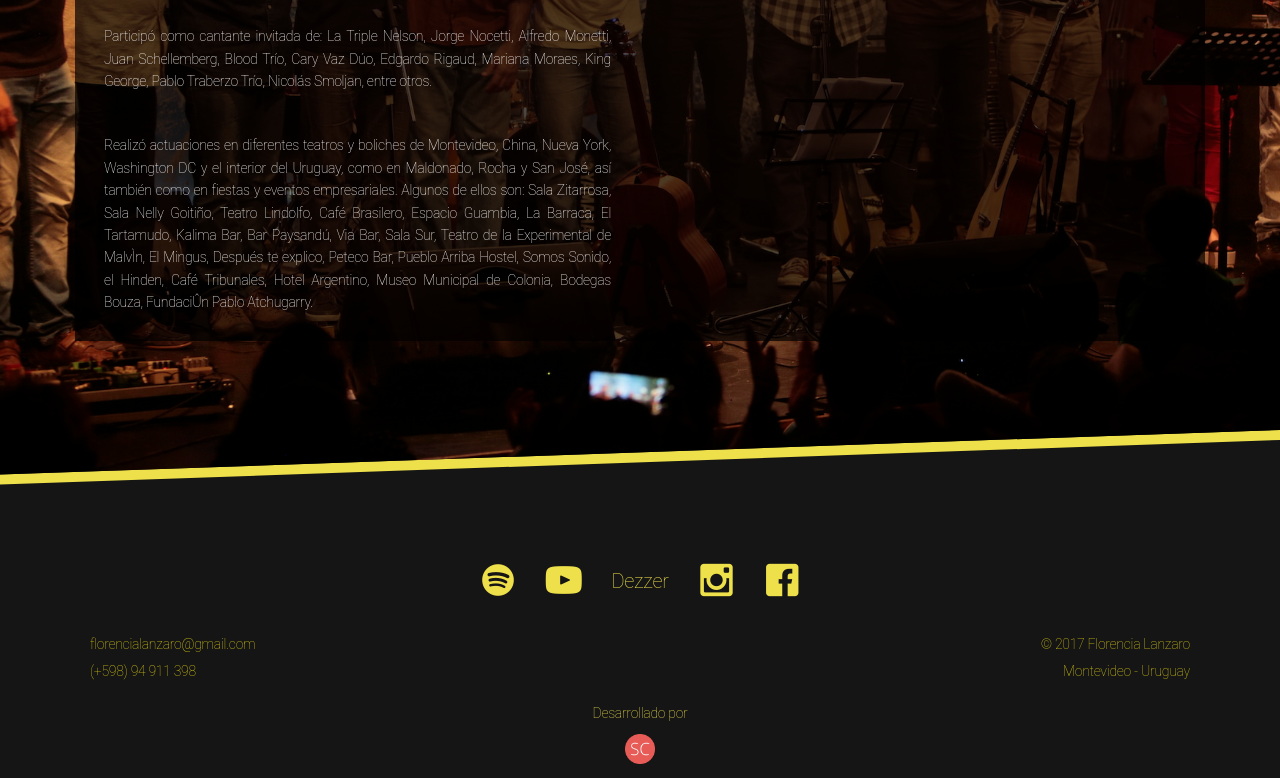
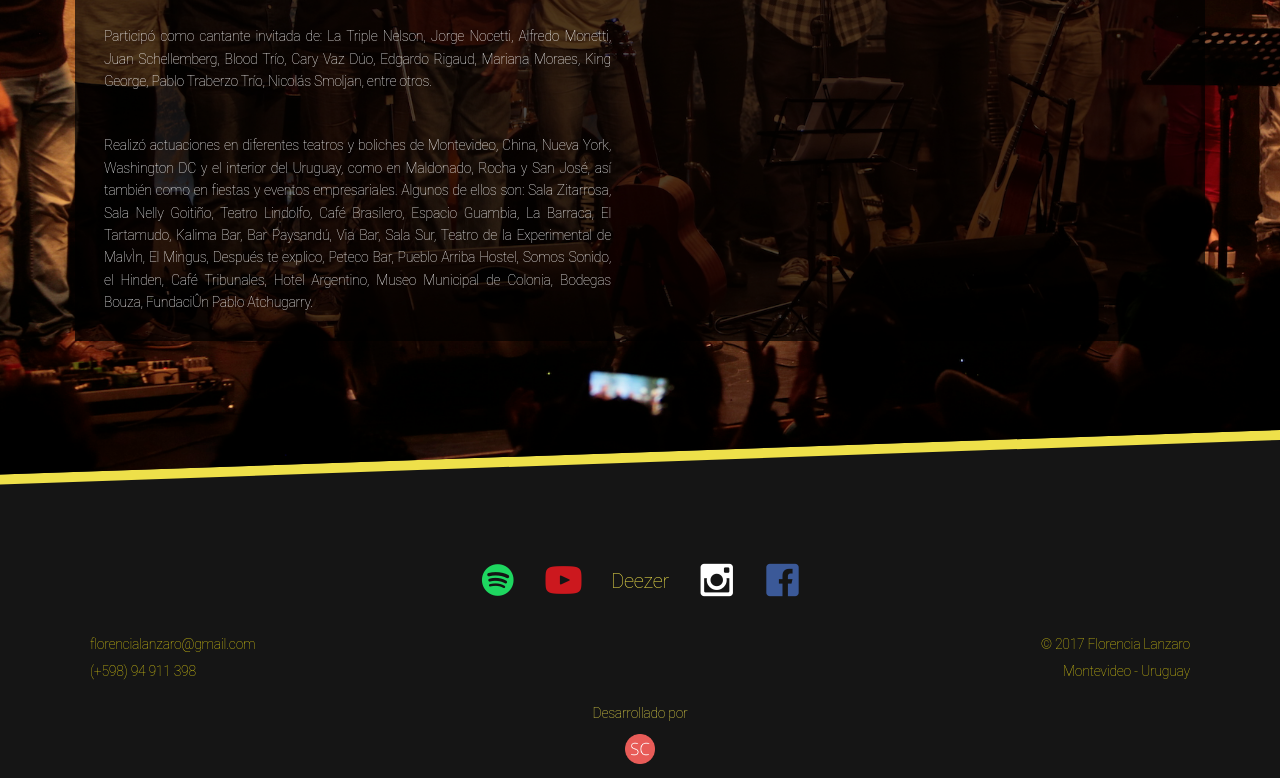
Before and after one commit to seba2610/flo-lanzaro, a plain HTML site: page index.html in a window 1280 px wide. Shown: the part 3051-3829 px from the top of the page. Drawn offline with Linux system fonts and the light colour scheme.

Commit message:
Social icons colors updated

```diff
--- a/index.html
+++ b/index.html
@@ -157,11 +157,11 @@ Actualmente se encuentra realizando shows en distintos teatros y boliches del Ur
       <div class="container">
         <div class="row justify-content-center">
             <ul class="row list-unstyled list-spaced">
-                <li class="col"><a class="icon icon-spotify" title="Spotify" href="https://open.spotify.com/album/6ZT5Loa6i8ZT171WdskJUu" target="_blank"></a></li>
-                <li class="col"><a class="icon icon-youtube" title="YouTube" href="https://www.youtube.com/channel/UCJLZWCbMWEIMAA_jQBjfo5Q" target="_blank"></a></li>
-                <li class="col"><a class="icon icon-dezzer" href="http://www.deezer.com/es/album/15373709" target="_blank">Dezzer</a></li>
-                <li class="col"><a class="icon icon-instagram"  href="https://www.instagram.com/flolanzaro/" title="Instagram" target="_blank"></a></li>
-                <li class="col"><a class="icon icon-facebook" title="Facebook"  href="https://www.facebook.com/florencia.lanzaro/  " target="_blank"></a></li>
+                <li class="col"><a class="icon icon-spotify" title="Spotify" href="https://open.spotify.com/album/6ZT5Loa6i8ZT171WdskJUu" target="_blank" style="color: rgb(30,215,96);"></a></li>
+                <li class="col"><a class="icon icon-youtube" title="YouTube" href="https://www.youtube.com/channel/UCJLZWCbMWEIMAA_jQBjfo5Q" target="_blank" style="color: rgb(204,24,30);"></a></li>
+                <li class="col"><a class="icon icon-dezzer" href="http://www.deezer.com/es/album/15373709" target="_blank">Deezer</a></li>
+                <li class="col"><a class="icon icon-instagram"  href="https://www.instagram.com/flolanzaro/" title="Instagram" target="_blank" style="color: white;"></a></li>
+                <li class="col"><a class="icon icon-facebook" title="Facebook"  href="https://www.facebook.com/florencia.lanzaro/" target="_blank" style="color: rgb(59,89,152);"></a></li>
             </ul>
         </div>
         <div class="row">
```
